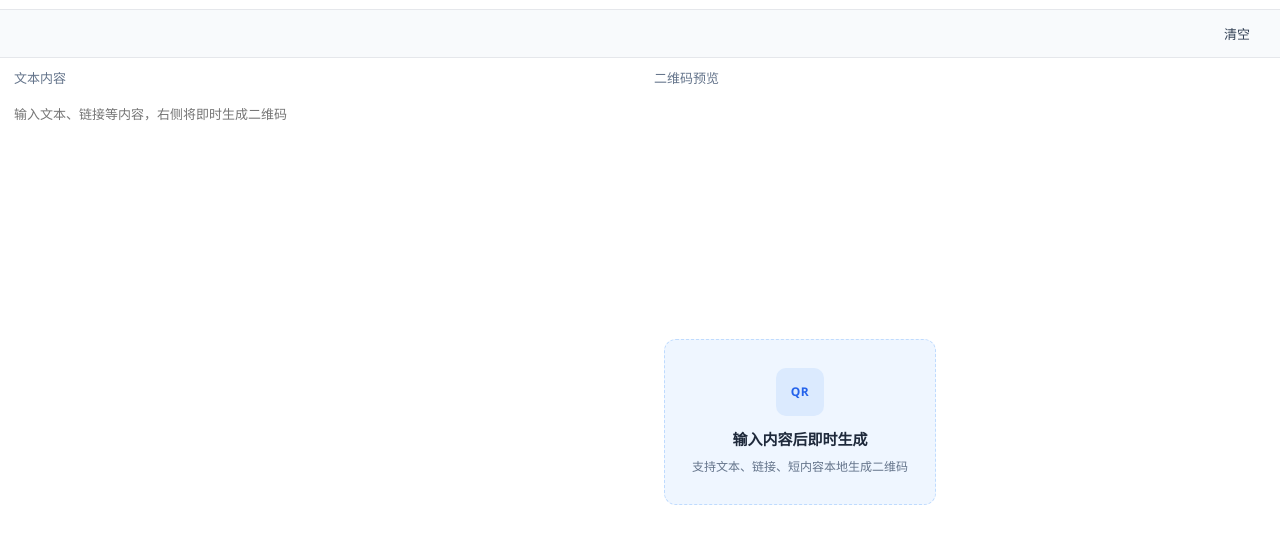
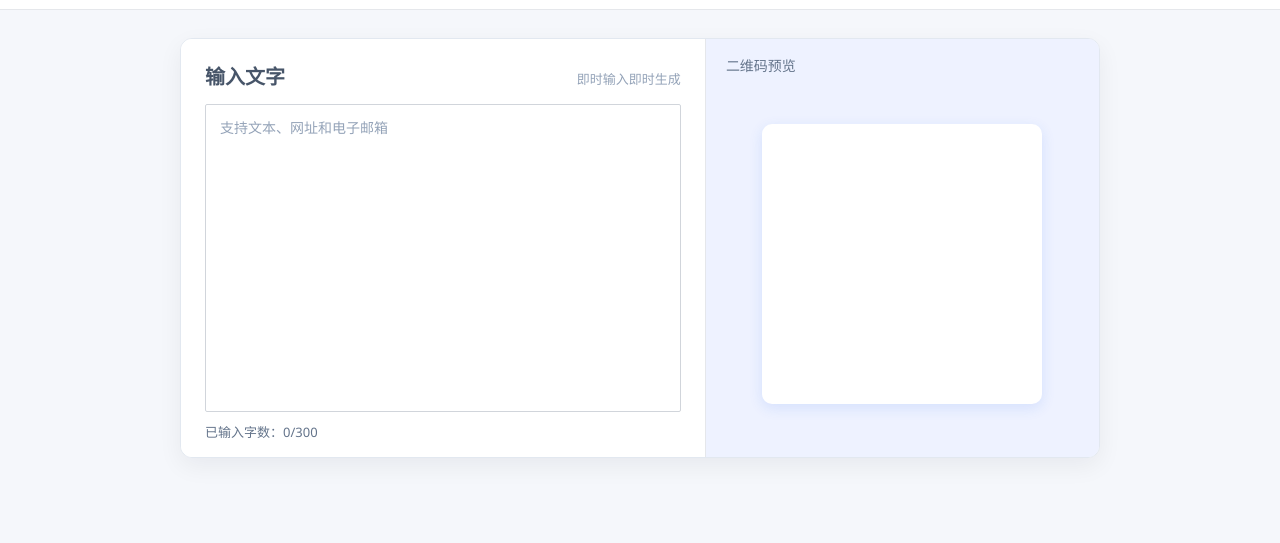
Before and after one commit to liwangying55555/my-helper, a browser extension: page pages/qrcode/index.html in a window 1280 px wide. Shown: the part 49-592 px from the top of the page. Drawn offline with Linux system fonts and the light colour scheme.

Commit message:
feat: 优化二维码布局

```diff
--- a/pages/qrcode/index.css
+++ b/pages/qrcode/index.css
@@ -1,13 +1,164 @@
-.qr_box {
+/* 二维码页：一屏内卡片布局，左右对比 */
+
+.qr_page {
+  overflow: auto;
+}
+
+.qr_main {
   flex: 1;
+  display: flex;
+  align-items: flex-start;
+  justify-content: center;
+  padding: 28px 20px 32px;
+  min-height: 0;
+}
+
+.qr_panel {
+  display: flex;
+  width: min(920px, 100%);
+  height: min(420px, calc(100vh - 130px));
+  border: 1px solid #e2e8f0;
+  border-radius: 12px;
+  overflow: hidden;
+  background: #fff;
+  box-shadow: 0 8px 24px rgba(15, 23, 42, 0.06);
+}
+
+/* ========== 左侧输入区 ========== */
+.qr_input_side {
+  flex: 1.15;
+  display: flex;
+  flex-direction: column;
+  min-width: 0;
+  padding: 22px 24px 16px;
+  background: #fff;
+  border-right: 1px solid #e5e7eb;
+}
+
+.qr_input_head {
+  display: flex;
+  align-items: baseline;
+  justify-content: space-between;
+  gap: 12px;
+  margin-bottom: 14px;
+}
+
+.qr_input_title {
+  margin: 0;
+  font-size: 20px;
+  font-weight: 600;
+  color: #475569;
+}
+
+.qr_input_tip {
+  margin: 0;
+  font-size: 13px;
+  color: #94a3b8;
+  white-space: nowrap;
+}
+
+.qr_input_area {
+  flex: 1;
+  width: 100%;
+  min-height: 0;
+  margin: 0;
+  padding: 12px 14px;
+  border: 1px solid #d1d5db;
+  border-radius: 2px;
+  outline: none;
+  resize: none;
+  font-size: 14px;
+  line-height: 1.6;
+  font-family: "Segoe UI", "PingFang SC", "Microsoft YaHei", sans-serif;
+  color: #0f172a;
+  background: #fff;
+}
+
+.qr_input_area:focus {
+  border-color: #93c5fd;
+  box-shadow: 0 0 0 3px rgba(59, 130, 246, 0.12);
+}
+
+.qr_input_area::placeholder {
+  color: #94a3b8;
+}
+
+.qr_input_count {
+  margin: 10px 0 0;
+  font-size: 13px;
+  color: #64748b;
+}
+
+.qr_input_count.is_full {
+  color: #dc2626;
+}
+
+/* ========== 右侧预览区 ========== */
+.qr_preview_side {
+  flex: 0.95;
+  display: flex;
+  flex-direction: column;
+  min-width: 0;
+  background: #eef2ff;
+}
+
+.qr_preview_head {
+  padding: 16px 20px 8px;
+  font-size: 14px;
+  font-weight: 500;
+  color: #64748b;
+}
+
+.qr_preview_body {
+  flex: 1;
+  min-height: 0;
   display: flex;
   align-items: center;
   justify-content: center;
-  padding: 24px;
+  padding: 12px 20px 24px;
+}
+
+.qr_preview_side .empty_card {
+  width: min(280px, 100%);
+  background: rgba(255, 255, 255, 0.72);
+  border-color: #c7d2fe;
+}
+
+.qr_box {
+  display: flex;
+  align-items: center;
+  justify-content: center;
+  padding: 16px;
+  background: #fff;
+  border-radius: 10px;
+  box-shadow: 0 4px 14px rgba(37, 99, 235, 0.12);
+  width: 280px;
+  height: 280px;
 }
 
 .qr_box img,
 .qr_box canvas {
-  width: 220px;
-  height: 220px;
+  width: 260px;
+  height: 260px;
 }
+
+@media (max-width: 760px) {
+  .qr_panel {
+    flex-direction: column;
+    height: auto;
+    max-height: none;
+  }
+
+  .qr_input_side {
+    border-right: none;
+    border-bottom: 1px solid #e5e7eb;
+  }
+
+  .qr_input_area {
+    min-height: 180px;
+  }
+
+  .qr_preview_side {
+    min-height: 280px;
+  }
+}
--- a/pages/qrcode/index.html
+++ b/pages/qrcode/index.html
@@ -8,39 +8,33 @@
   <link rel="stylesheet" href="index.css" />
 </head>
 <body>
-  <div class="tool_page">
+  <div class="tool_page qr_page">
     <div id="app_header" data_tool_id="qrcode"></div>
-    <header class="tool_bar">
-      <div class="bar_spacer"></div>
-      <button class="bar_link" id="clear_btn" type="button">清空</button>
-      <span class="status_tip" id="status_tip"></span>
-    </header>
 
-    <main class="pane_wrap">
-      <section class="pane_box pane_input">
-        <div class="pane_head">文本内容</div>
-        <div class="editor_box">
+    <main class="qr_main">
+      <div class="qr_panel">
+        <section class="qr_input_side">
+          <div class="qr_input_head">
+            <h2 class="qr_input_title">输入文字</h2>
+            <p class="qr_input_tip">即时输入即时生成</p>
+          </div>
           <textarea
-            class="code_area"
+            class="qr_input_area"
             id="input_text"
             spellcheck="false"
-            placeholder="输入文本、链接等内容，右侧将即时生成二维码"
+            maxlength="300"
+            placeholder="支持文本、网址和电子邮箱"
           ></textarea>
-        </div>
-      </section>
-      <section class="pane_box pane_preview">
-        <div class="pane_head">二维码预览</div>
-        <div class="preview_box">
-          <div class="empty_state" id="empty_state">
-            <div class="empty_card">
-              <div class="empty_badge">QR</div>
-              <p class="empty_title">输入内容后即时生成</p>
-              <p class="empty_desc">支持文本、链接、短内容本地生成二维码</p>
-            </div>
+          <p class="qr_input_count">已输入字数：<span id="char_count">0</span>/300</p>
+        </section>
+
+        <section class="qr_preview_side">
+          <div class="qr_preview_head">二维码预览</div>
+          <div class="qr_preview_body">
+            <div class="qr_box" id="qr_box"></div>
           </div>
-          <div class="qr_box" id="qr_box" hidden></div>
-        </div>
-      </section>
+        </section>
+      </div>
     </main>
   </div>
   <script src="../../shared/tool_list.js"></script>
--- a/pages/qrcode/index.js
+++ b/pages/qrcode/index.js
@@ -1,23 +1,18 @@
 /**
  * 二维码生成：左侧输入，右侧即时预览
  */
+var MAX_LEN = 300;
 var input_el = document.getElementById('input_text');
 var qr_box = document.getElementById('qr_box');
-var empty_el = document.getElementById('empty_state');
-var status_el = document.getElementById('status_tip');
+var count_el = document.getElementById('char_count');
+var count_wrap = document.querySelector('.qr_input_count');
 var render_timer = null;
 var last_text = '';
 
-function set_status(text, is_ok) {
-  status_el.textContent = text || '';
-  status_el.className = is_ok ? 'status_tip status_ok' : 'status_tip status_err';
-}
-
-function show_empty() {
-  qr_box.hidden = true;
-  qr_box.innerHTML = '';
-  empty_el.hidden = false;
-  last_text = '';
+function sync_count() {
+  var len = input_el.value.length;
+  count_el.textContent = String(len);
+  count_wrap.classList.toggle('is_full', len >= MAX_LEN);
 }
 
 function make_qr(text) {
@@ -25,28 +20,22 @@ function make_qr(text) {
     return;
   }
   last_text = text;
-  empty_el.hidden = true;
   qr_box.hidden = false;
   qr_box.innerHTML = '';
   try {
     new QRCode(qr_box, {
       text: text,
-      width: 220,
-      height: 220,
+      width: 260,
+      height: 260,
       correctLevel: QRCode.CorrectLevel.M
     });
-    set_status('已更新', true);
   } catch (err) {
-    show_empty();
-    set_status('生成失败，内容可能过长', false);
   }
 }
 
 function sync_qr() {
   var text = input_el.value.trim();
   if (!text) {
-    show_empty();
-    set_status('', true);
     return;
   }
   make_qr(text);
@@ -57,21 +46,17 @@ function schedule_sync() {
   render_timer = setTimeout(sync_qr, 180);
 }
 
-input_el.addEventListener('input', schedule_sync);
-
-document.getElementById('clear_btn').addEventListener('click', () => {
-  input_el.value = '';
-  clearTimeout(render_timer);
-  show_empty();
-  set_status('', true);
-  input_el.focus();
+input_el.addEventListener('input', () => {
+  sync_count();
+  schedule_sync();
 });
 
 (function init() {
   var params = new URLSearchParams(location.search);
   var text = params.get('text');
   if (text) {
-    input_el.value = text;
+    input_el.value = text.slice(0, MAX_LEN);
   }
+  sync_count();
   sync_qr();
 })();
```
